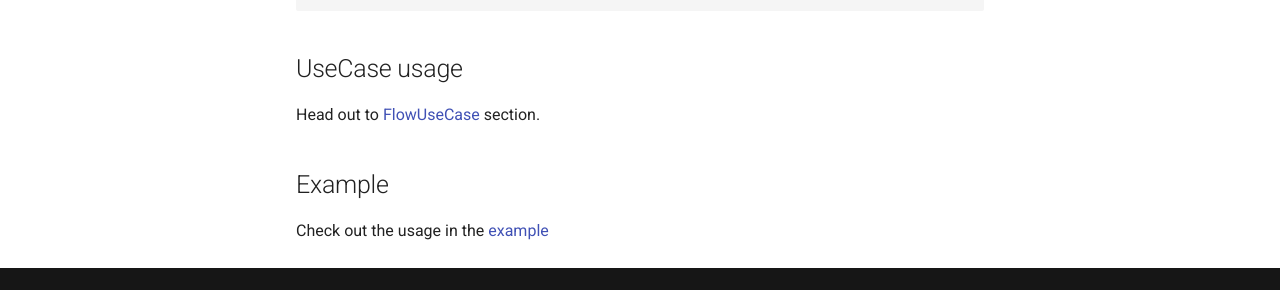
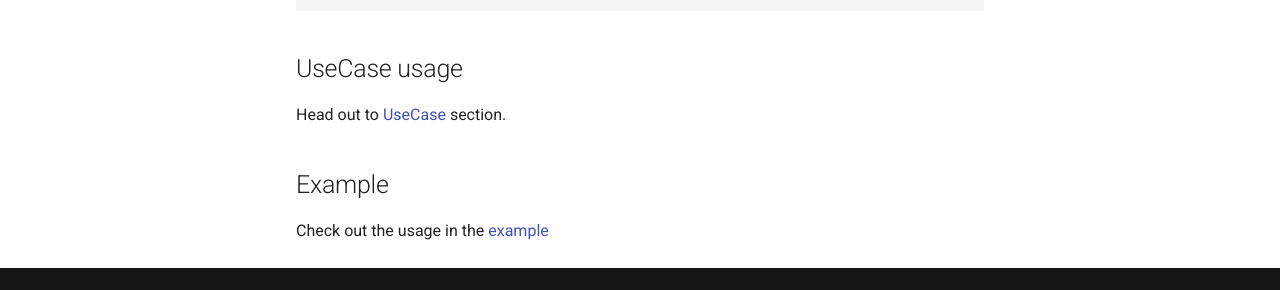
Before and after one commit to futuredapp/arkitekt-kmm, an MkDocs documentation site: the page built from docs/docs/UseCases/FlowUseCase.md, in a window 1280 px wide and 900 px high, scrolled down 1880 px. Shown: the part 568-858 px from the top of the window. Built offline with MkDocs 1.6.1 and Material for MkDocs 9.7.7, drawn with Linux system fonts in a browser that asks for light colours; comment, search, counter and statistics services are not loaded.

Commit message:
fix typo

```diff
--- a/docs/docs/UseCases/FlowUseCase.md
+++ b/docs/docs/UseCases/FlowUseCase.md
@@ -110,7 +110,7 @@ class CoinsViewModel : BaseViewModel, ObservableObject {
 
 ## UseCase usage
 
-Head out to [FlowUseCase](docs/UseCases/UseCase.md) section.
+Head out to [UseCase](docs/UseCases/UseCase.md) section.
 
 ## Example
 
```
Also changed, not shown: docs/docs/Overview/installation.md (+1 -1 lines).
